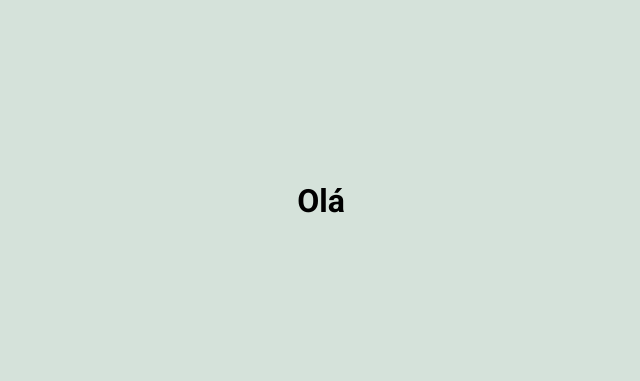
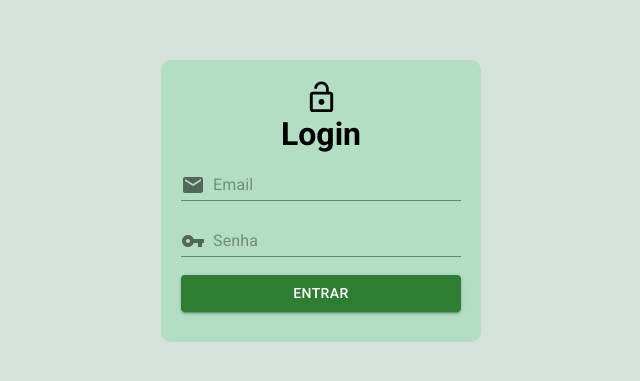
Before and after one commit to thalesAlves758/projeto-farmacia, a React (Create React App) app: page / in a window 1280 px wide. Shown: the part 199-580 px from the top of the page, without its empty margins (319-959 px from the left). Built offline with nearby package versions, Linux system fonts and the light colour scheme.

Commit message:
Importa e usa o componente login

```diff
--- a/src/App.js
+++ b/src/App.js
@@ -1,9 +1,11 @@
 import './App.css';
+
+import Login from './forms/Login';
 
 function App() {
   return (
     <div className="App">
-      <h1>Olá</h1>
+      <Login></Login>
     </div>
   );
 }
```
